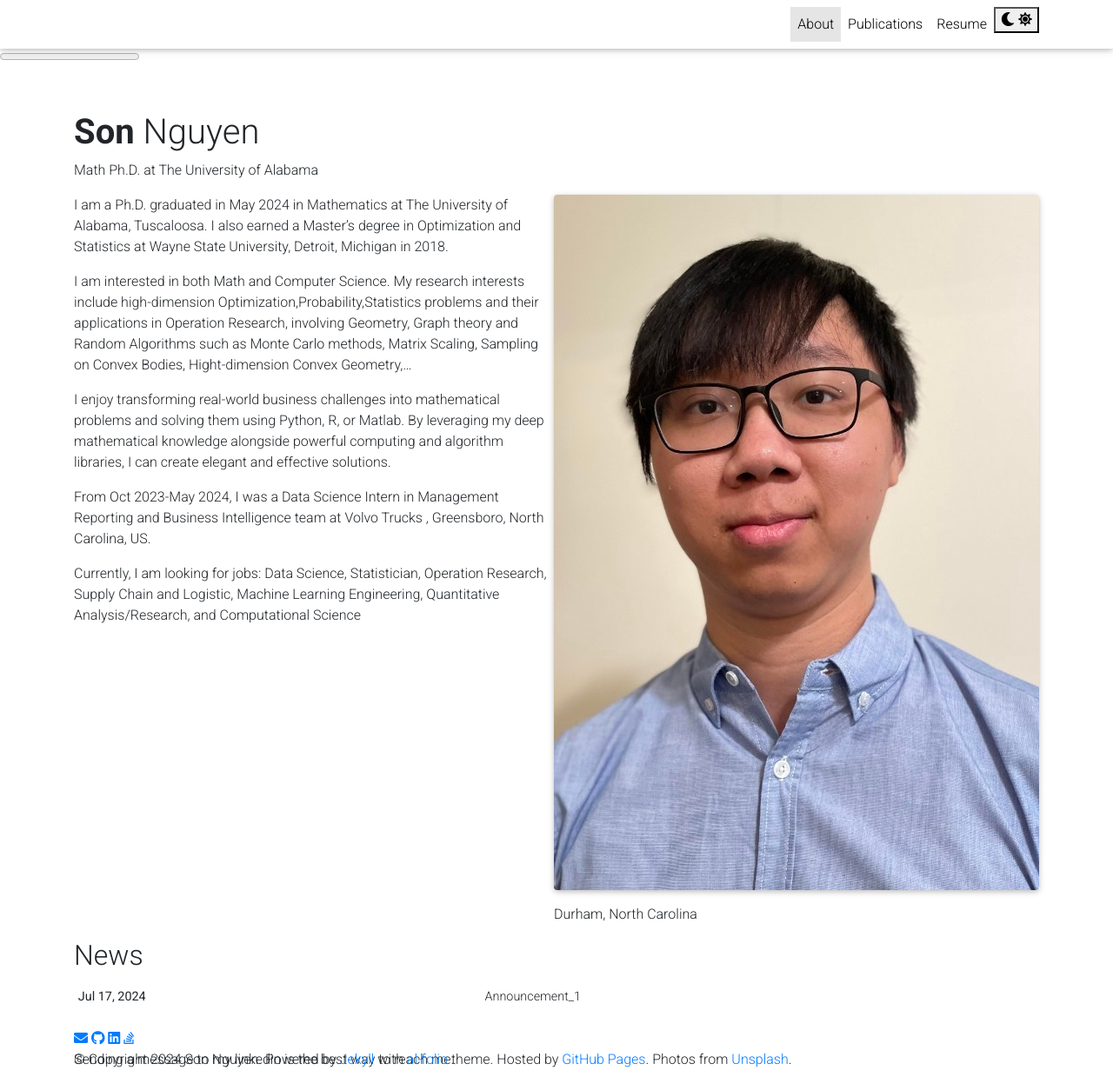
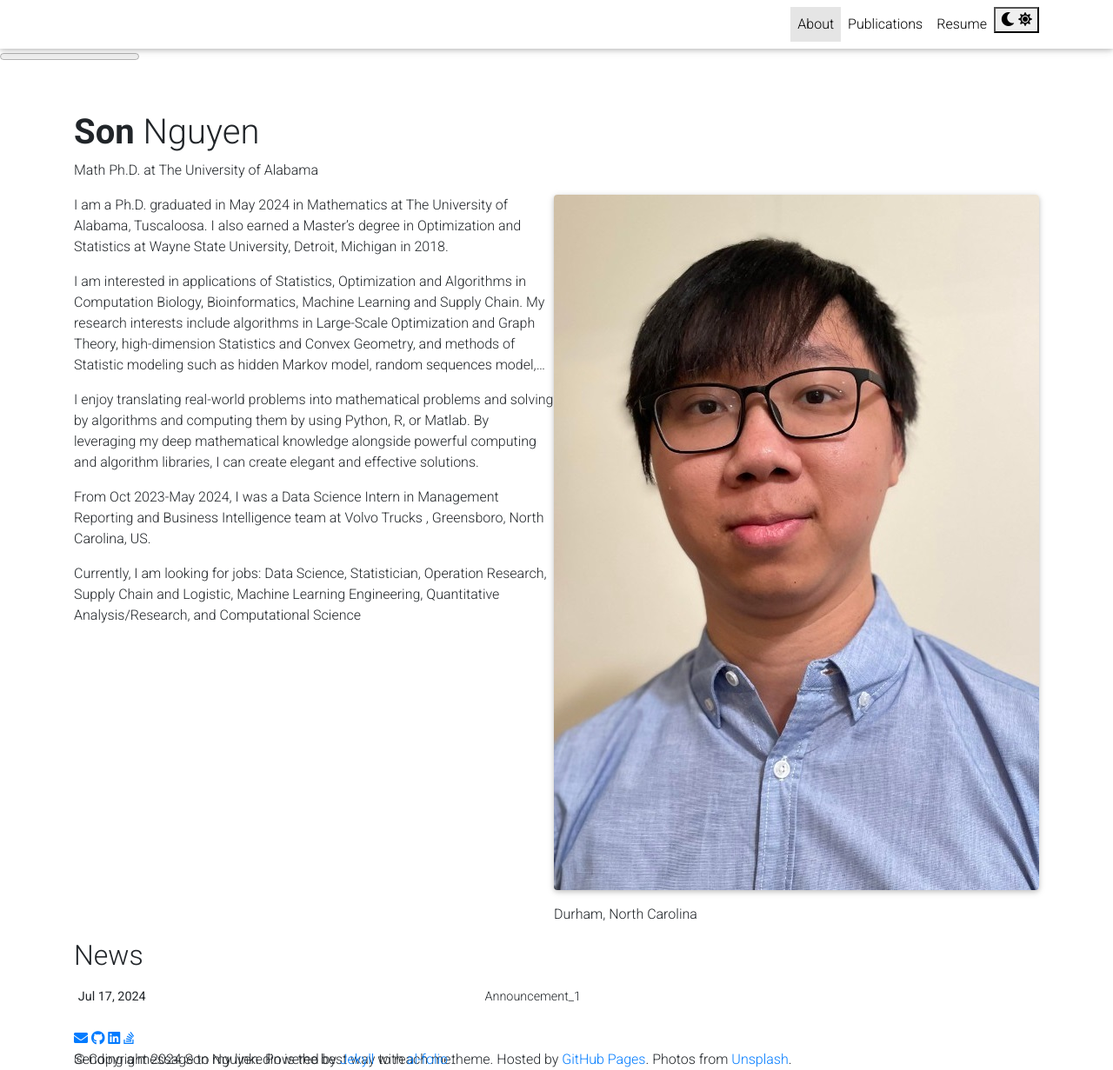
Before and after one commit to nguyendangson/nguyendangson.github.io, a Jekyll site: the page built from _pages/about.md, in a window 1280 px wide and 1231 px high. Shown: the whole window at 87% size. Built offline with Jekyll 4.4.1, drawn with Linux system fonts in a browser that asks for light colours; nearby versions of some CDN libraries; full-size pictures stand in for the smaller copies a plugin makes; library files that are not in the unit come from our copies; comment, search, counter and statistics services are not loaded; a style sheet for code colours, icons or effects is not loaded.

Commit message:
Update about.md

```diff
--- a/_pages/about.md
+++ b/_pages/about.md
@@ -19,9 +19,9 @@ Who_visiting_my_page: true
 
 I am a Ph.D. graduated in May 2024 in Mathematics at The University of Alabama, Tuscaloosa. I also earned a Master's degree in Optimization and Statistics at Wayne State University, Detroit, Michigan in 2018.
 
-I am interested in both Math and Computer Science. My research interests include high-dimension Optimization,Probability,Statistics problems and their applications in Operation Research, involving Geometry, Graph theory and Random Algorithms such as Monte Carlo methods, Matrix Scaling, Sampling on Convex Bodies, Hight-dimension Convex Geometry,...
+I am interested in applications of Statistics, Optimization and Algorithms in Computation Biology, Bioinformatics, Machine Learning and Supply Chain. My research interests include algorithms in Large-Scale Optimization and Graph Theory, high-dimension Statistics and Convex Geometry, and methods of Statistic modeling such as hidden Markov model, random sequences model,...
 
-I enjoy transforming real-world business challenges into mathematical problems and solving them using Python, R, or Matlab. By leveraging my deep mathematical knowledge alongside powerful computing and algorithm libraries, I can create elegant and effective solutions.
+I enjoy translating real-world problems into mathematical problems and solving by algorithms and computing them by using Python, R, or Matlab. By leveraging my deep mathematical knowledge alongside powerful computing and algorithm libraries, I can create elegant and effective solutions.
 
 From Oct 2023-May 2024, I was a Data Science Intern in Management Reporting and Business Intelligence team at Volvo Trucks , Greensboro, North Carolina, US.
 
```
